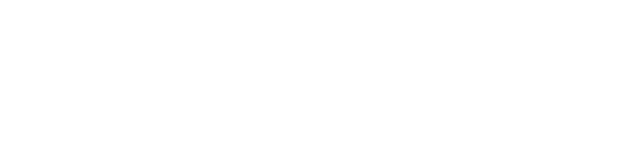
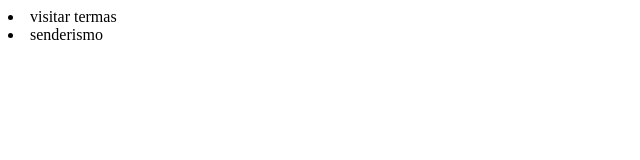
Before and after one commit to verderama/curso_git_basalo, a website: page index.html in a window 1280 px wide. Shown: the whole page, without its empty margins (0-640 px from the left). Drawn offline with Linux system fonts and the light colour scheme.

```diff
--- a/index.html
+++ b/index.html
@@ -6,6 +6,8 @@
         <title>Actividades</title>
     </head>
     <body>
+        <li>visitar termas</li>
+        <li>senderismo</li>
 
     </body>
 </html>
```
Also changed, not shown: README.md.
